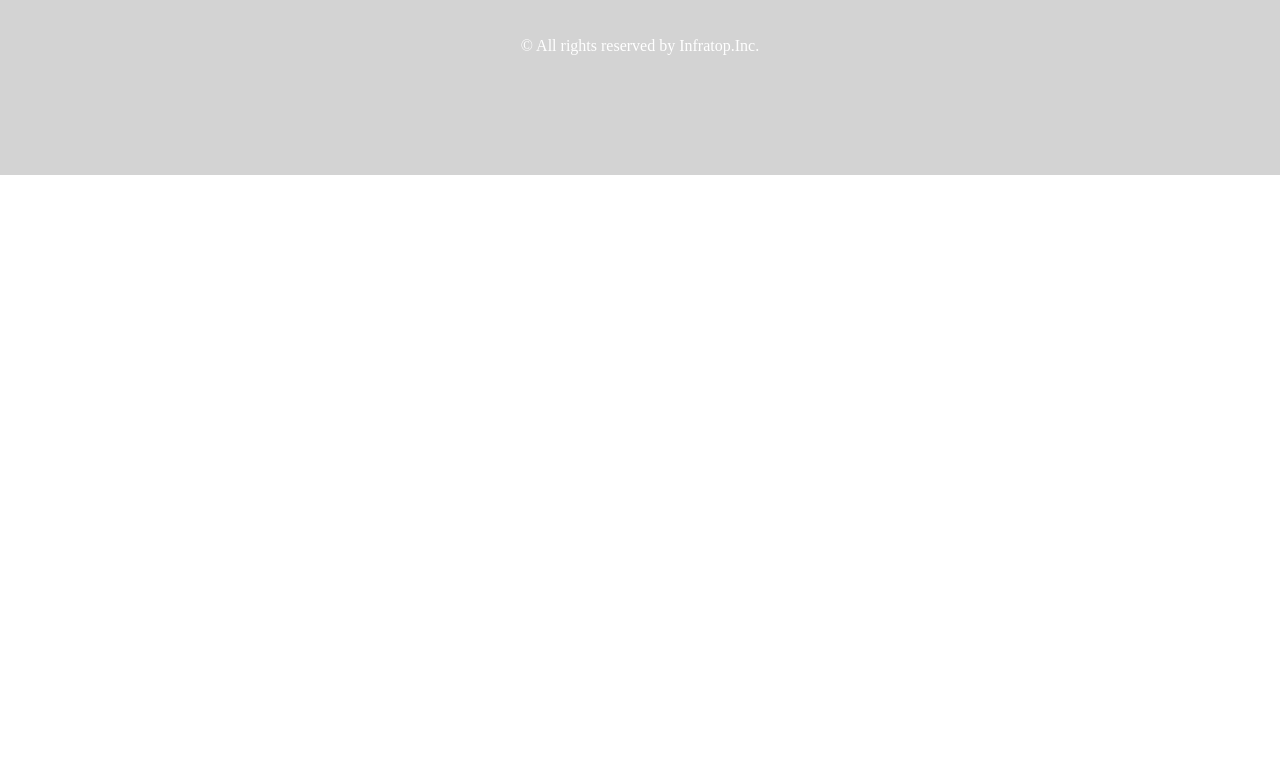
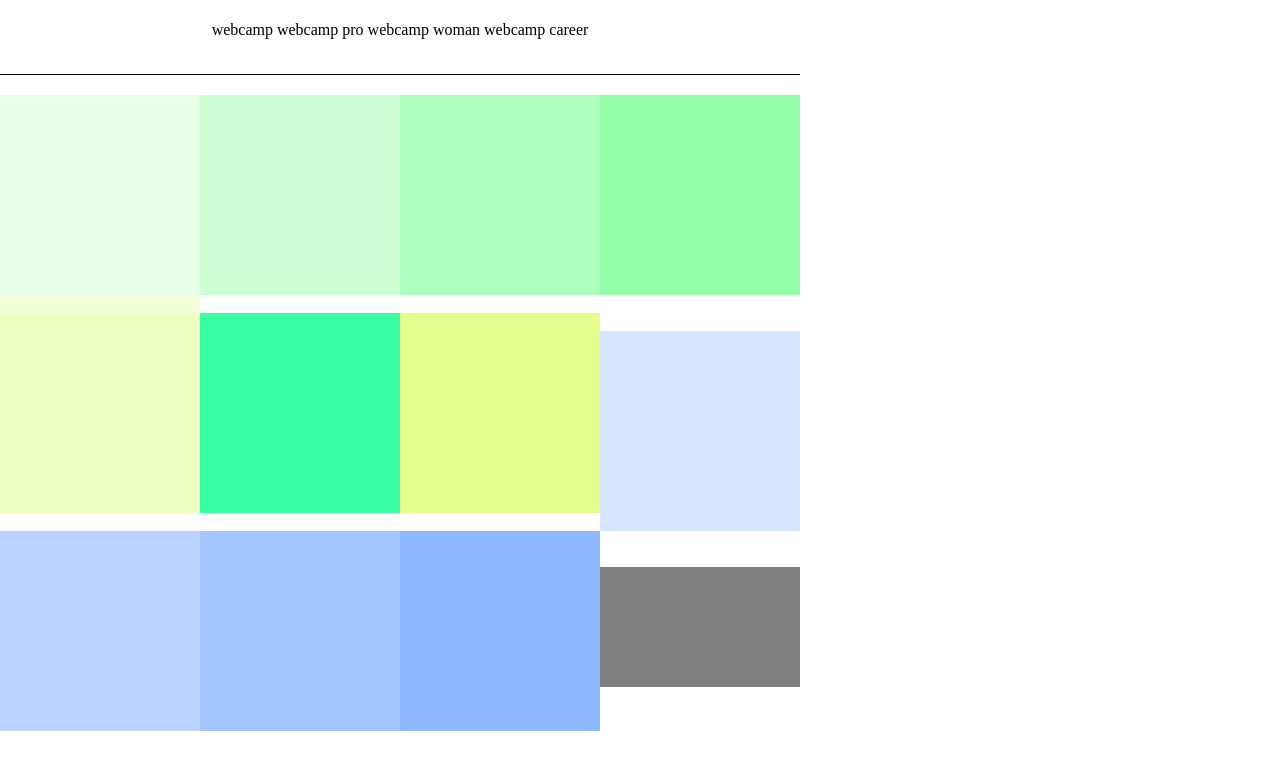
Before and after one commit to Ayachicken/1-5ex, a plain HTML site: page index.html in a window 1280 px wide. Shown: the part 122-903 px from the top of the page. Before the commit the page ends 800 px from the top, so only its background shows below. Drawn offline with Linux system fonts and the light colour scheme.

Commit message:
add html,css

```diff
--- a/index.html
+++ b/index.html
@@ -10,11 +10,13 @@
 	<h1 class="headline">
 		<a href="index.html">infratop</a>
 	</h1>
-	<nav class="list">
-		<ul class="list-item" href="">webcamp</ul>
-		<ul class="list-item" href="">webcamp pro</ul>
-		<ul class="list-item" href="">webcamp woman</ul>
-		<ul class="list-item" href="">webcamp career</ul>
+	<nav>
+		<ul class="list">
+		  <li class="list-item" href="">webcamp</li>
+		  <li class="list-item" href="">webcamp pro</li>
+		  <li class="list-item" href="">webcamp woman</li>
+		  <li class="list-item" href="">webcamp career</li>
+		</ul>
 	</nav>
 </header>
 
@@ -22,15 +24,15 @@
 	<div class="box1"></div>
 	<div class="box2"></div>
 	<div class="box3"></div>
-	<div class="box4"></div>
+	<div class="box4"></div><br>
 	<div class="box5"></div>
 	<div class="box6"></div>
 	<div class="box7"></div>
-	<div class="box8"></div>
+	<div class="box8"></div><br>
 	<div class="box9"></div>
 	<div class="box10"></div>
 	<div class="box11"></div>
-	<div class="box12"></div>
+	<div class="box12"></div><br>
 </body>
 
 <footer>
--- a/style.css
+++ b/style.css
@@ -4,28 +4,122 @@
 	box-sizing: border-box;
 }
 
-header{
-
+.clearfix::after{
+	content:"";
+	display: block;
+	clear: both;
 }
 
-.headline{
+header{
+	width: 100%;
+	padding: 20px 0;
+	text-align: center;
+}
+
+header.headline{
 
 }
 
 .list{
-
+	padding: 15px 0;
+	margin: 0 auto;
+	text-align: center;
+	border-top: 1px solid black;
+	border-bottom: 1px solid black;
 }
 
 .list-item{
-
-}
-
-body{
-
+	margin: 20px 0;
+	display: inline-block;
 }
 
 .boxes{
+	width: 800px;
+	margin: 50px auto;
+	float: left;
+}
 
+.box1{
+	width: 200px;
+	height: 200px;
+	background-color: #e6ffe9;
+	float: left;
+}
+
+.box2{
+	width: 200px;
+	height: 200px;
+	background-color: #cdffd3;
+	float: left;
+}
+
+.box3{
+	width: 200px;
+	height: 200px;
+	background-color: #aeffbd;
+	float:left;
+}
+
+.box4{
+	width: 200px;
+	height: 200px;
+	background-color: #93ffab;
+	float: left;
+}
+
+.box5{
+	width: 200px;
+	height: 200px;
+	background-color: #f3ffd8
+}
+
+.box6{
+	width: 200px;
+	height: 200px;
+	background-color: #edffbe;
+	float: left;
+}
+
+.box7{
+	width: 200px;
+	height: 200px;
+	background-color: #39ffa5;
+	float: left;
+}
+
+.box8{
+	width: 200px;
+	height: 200px;
+	background-color: #e4ff8d;
+	float: left;
+}
+
+.box9{
+	width: 200px;
+	height: 200px;
+	background-color: #d9e5ff;
+	float: left;
+}
+
+.box10{
+	width: 200px;
+	height: 200px;
+	background-color: #bad3ff;
+	float: left;
+}
+
+.box11{
+	width: 200px;
+	height: 200px;
+	background-color: #a4c6ff;
+	float: left;
+}
+
+.box12{
+	width: 200px;
+	height: 200px;
+	background-color: #8eb8ff;
+	float: left;
 }
 
 footer{
@@ -33,7 +127,7 @@ footer{
 	height: 120px;
 	text-align: center;
 	padding: 50px 0;
-	background-color: lightgrey;
+	background-color: grey;
 }
 
 .footer-text{
```
